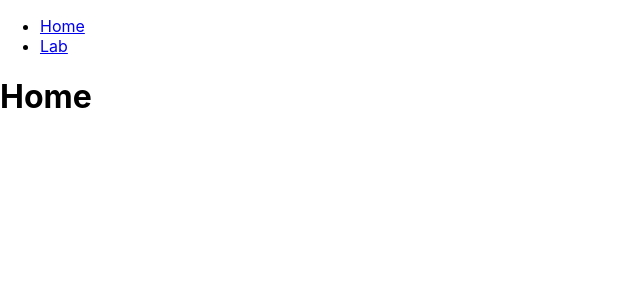
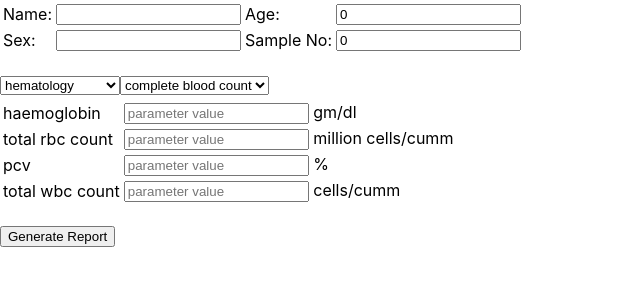
Before and after one commit to Anantharaj87/AnythingUnderTheSun, a React (Create React App) app in the folder projects/hk_kcare/: page / in a window 1280 px wide. Shown: the top 300 px of the page, without its empty margins (0-640 px from the left). Built offline with nearby package versions, Linux system fonts and the light colour scheme.

Commit message:
first cut

```diff
--- a/projects/hk_kcare/src/App.js
+++ b/projects/hk_kcare/src/App.js
@@ -11,9 +11,8 @@ function App(props) {
     <BrowserRouter>
       <Routes>
         <Route path="/" element={<Layout />}>
-          <Route index element={<Home />} />
-          <Route path="lab" element={<Lab labparamsinfo={ props.labparamsinfo } />} />
-          <Route path="*" element={<Home />} />
+          <Route index element={<Lab labparamsinfo={ props.labparamsinfo } />} />
+          <Route path="*" element={<Lab labparamsinfo={ props.labparamsinfo } />} />
         </Route>
       </Routes>
     </BrowserRouter>
--- a/projects/hk_kcare/src/pages/Lab.js
+++ b/projects/hk_kcare/src/pages/Lab.js
@@ -37,43 +37,47 @@ const [childKey, setChildKey] = useState(0);
   const handleBranchChange = (e) => {
     const { name, value } = e.target
 
-/*console.log("brr");
-console.log(name);
-console.log(value);*/
-
     setBranch(value);
   }
 
   const handleGroupChange = (e, group) => {
     const { name, value } = e.target
 
-/*console.log("grr");
-console.log(name);
-console.log(value);*/
-
     setGroup(value);
   }
 
 
+const [patientInfo, setPatientInfo] = useState({name: "", age: 0, sex: "", sampleno: 0});
 
+const updatePatientInfo = (e) => {
+const { name, value } = e.target
+
+	setPatientInfo(prev => {
+		return {...prev, [name]: value}
+	});
+
+	console.log(patientInfo);
+}
 
 	const onClick = (e, pa) => {
 		console.log('paramData', parameterData)
 
-		const printElement = ReactDOMServer.renderToString(<PrintableReportTable theadData={["parameter", "parametervalue"]} tbodyData={parameterData} />);
+		const printElement = ReactDOMServer.renderToString(<PrintableReportTable theadData={["parameter", "parametervalue", "ref"]} tbodyData={parameterData} patientInfo={patientInfo}/>);
 
 		html2pdf().from(printElement).save();
 
 		setParameterData(props.labparamsinfo.tests);
+		setPatientInfo({name: "", age: 0, sex: "", sampleno: 0});
 
 		setChildKey(prev => prev + 1);
 	}
 
   return (
     <div>
-	<button onClick={(e) => onClick(e, this)}>Save as PDF</button>
+	<ReportSpecificInputTable key={childKey} handleChange={handleChange} handleBranchChange={handleBranchChange} handleGroupChange={handleGroupChange} theadData={["parameter", "parametervalue"]} parameterData={parameterData} setParameterData={setParameterData} selectedBranch={selectedBranch} setBranch={setBranch} selectedGroup={selectedGroup} setGroup={setGroup} patientInfo={patientInfo} updatePatientInfo={updatePatientInfo}/>
 
-<ReportSpecificInputTable key={childKey} handleChange={handleChange} handleBranchChange={handleBranchChange} handleGroupChange={handleGroupChange} theadData={["parameter", "parametervalue"]} parameterData={parameterData} setParameterData={setParameterData} selectedBranch={selectedBranch} setBranch={setBranch} selectedGroup={selectedGroup} setGroup={setGroup} />
+<br />
+	<button onClick={(e) => onClick(e, this)}>Generate Report</button>
     </div>
   );
 }
--- a/projects/hk_kcare/src/pages/Layout.js
+++ b/projects/hk_kcare/src/pages/Layout.js
@@ -3,17 +3,6 @@ import { Outlet, Link } from "react-router-dom";
 const Layout = () => {
   return (
     <>
-      <nav>
-        <ul>
-          <li>
-            <Link to="/">Home</Link>
-          </li>
-          <li>
-            <Link to="/lab">Lab</Link>
-          </li>
-        </ul>
-      </nav>
-
       <Outlet />
     </>
   )
--- a/projects/hk_kcare/src/pages/PrintableReportTable.js
+++ b/projects/hk_kcare/src/pages/PrintableReportTable.js
@@ -1,31 +1,28 @@
 
-export default function PrintableReportTable({
-    theadData,
-    tbodyData
-}) {
+export default function PrintableReportTable({theadData, tbodyData, patientInfo}) {
 
     const getDistinctBranches = () => {
         return tbodyData.map(item => item.branch)
             .filter((item, index, arr) => arr.indexOf(item) === index)
-    };
+    }
 
     const getDistinctGroups = (branch) => {
         return tbodyData.filter((item, index, arr) => {
             return item.branch === branch;
         }).map(item => item.group).filter((item, index, arr) => arr.indexOf(item) === index)
-    };
+    }
 
     const getParams = (branch, group) => {
         return tbodyData.filter((item, index, arr) => {
             return item.branch === branch && item.group === group;
         })
-    };
+    }
 
     const hasParametersPopulatedForBranch = (branch) => {
         return tbodyData.filter((item, index, arr) => {
             return item.branch === branch;
         }).filter((item, index, arr) => item.parametervalue && item.parametervalue !== "" && item.parametervalue !== null).length > 0;
-    };
+    }
 
 
     const hasParametersPopulatedForBranchGroup = (branch, group) => {
@@ -34,8 +31,36 @@ export default function PrintableReportTable({
         }).filter((item, index, arr) => {
             return item.group === group;
         }).filter((item, index, arr) => item.parametervalue && item.parametervalue !== "" && item.parametervalue !== null).length > 0;
-    };
+    }
 
+const computeCellValue = (row, key) => {
+	if (key == "parametervalue") {
+		return row[key] + " " + (row["ref"]?(row["ref"]["unit"]?row["ref"]["unit"]:""):"");
+	} else if (key == "ref") {
+		let refval = "";
+
+		if(row["ref"]) {
+			if (row["ref"]["range"]) {
+				if (row["ref"]["range"]["min"] && row["ref"]["range"]["max"]) {
+					refval = row["ref"]["range"]["min"] + " - " + row["ref"]["range"]["max"];
+					refval += (row["ref"]["unit"]?(" "+row["ref"]["unit"]):"");
+				} else if (row["ref"]["range"]["min"]) {
+					refval = ">" + row["ref"]["range"]["min"];
+					refval += (row["ref"]["unit"]?(" "+row["ref"]["unit"]):"");
+				} else if (row["ref"]["range"]["max"]) {
+					refval = "<" + row["ref"]["range"]["max"];
+					refval += (row["ref"]["unit"]?(" "+row["ref"]["unit"]):"");
+				} else {
+				}
+			}
+		}
+
+		return refval;
+	} else {
+		return row[key];
+	}
+
+}
 
     return (
 <div>
@@ -43,21 +68,24 @@ export default function PrintableReportTable({
 		<table>
 			<tbody>
 				<tr>
-					<td>Name:</td>
-					<td>Age:</td>
-					<td>Sex:</td>
+					<td>Name: {patientInfo.name}</td>
+					<td>Age: {patientInfo.age}</td>
+					<td>Sex: {patientInfo.sex}</td>
 				</tr>
 				<tr>
-					<td>Sample No:</td>
-					<td>Date:</td>
+					<td>Sample No: {patientInfo.sampleno}</td>
+					<td>Date: {(new Date()).toString()}</td>
 				</tr>
+			</tbody>
+		</table>
+		<br />
+		<h1>LABORATORY REPORT</h1>
+		<table>
+			<tbody>
 				<tr>
-					<td>LABORATORY REPORT</td>
-				</tr>
-				<tr>
-					<td>Test Name</td>
-					<td>Results</td>
-					<td>Reference Level</td>
+					<td>TEST NAME</td>
+					<td>RESULTS/UNITS</td>
+					<td>REFERENCE VALUE</td>
 				</tr>
 			</tbody>
 		</table>
@@ -98,7 +126,7 @@ export default function PrintableReportTable({
 								            return <tr key = {index}>
 										{
 								                    theadData.map((key, index) => {
-								                        return <td key = {index} > {row[key]} </td>
+								                        return <td key = {index} > {computeCellValue(row, key)} </td>
 								                    })
 								                }
 								                </tr>
--- a/projects/hk_kcare/src/pages/ReportSpecificInputTable.js
+++ b/projects/hk_kcare/src/pages/ReportSpecificInputTable.js
@@ -1,7 +1,7 @@
 import { useState, useEffect } from 'react'
 import Table from "./Table";
 
-export default function ReportSpecificInputTable({handleChange, handleBranchChange, handleGroupChange, theadData, parameterData, setParameterData, selectedBranch, setBranch, selectedGroup, setGroup}) {
+export default function ReportSpecificInputTable({handleChange, handleBranchChange, handleGroupChange, theadData, parameterData, setParameterData, selectedBranch, setBranch, selectedGroup, setGroup, patientInfo, updatePatientInfo}) {
 
 const getDistinctBranches = () => {
 	return parameterData.map(item => item.branch)
@@ -62,18 +62,62 @@ useEffect(() => {
 }, [selectedBranch]);
 
 useEffect(() => {
-console.log(selectedBranch);
-console.log(selectedGroup);
-console.log(getParams(selectedBranch, selectedGroup));
-
 	setPickedParams(getParams(selectedBranch, selectedGroup));
 
-	console.log(pickedParams);
 	setChildKey(prev => prev + 1);
 
 }, [selectedGroup]);
 
  return (
+<div>
+	<div>
+		<table>
+			<tbody>
+				<tr>
+					<td>Name:</td>
+					<td>
+						<input
+						  name="name"
+						  defaultValue={patientInfo.name}
+						  type="text"
+						  onChange={(e) => updatePatientInfo(e)}
+						/>
+					</td>
+					<td>Age:</td>
+					<td>
+						<input
+						  name="age"
+						  defaultValue={patientInfo.age}
+						  type="text"
+						  onChange={(e) => updatePatientInfo(e)}
+						/>
+					</td>
+				</tr>
+				<tr>
+					<td>Sex:</td>
+					<td>
+						<input
+						  name="sex"
+						  defaultValue={patientInfo.sex}
+						  type="text"
+						  onChange={(e) => updatePatientInfo(e)}
+						/>
+					</td>
+					<td>Sample No:</td>
+					<td>
+						<input
+						  name="sampleno"
+						  defaultValue={patientInfo.sampleno}
+						  type="text"
+						  onChange={(e) => updatePatientInfo(e)}
+						/>
+					</td>
+
+				</tr>
+			</tbody>
+		</table>
+	</div>
+	<br />
 	<div>
 
 		<select name="branchselector" value={selectedBranch} onChange={(e) => handleBranchChange(e)}>
@@ -101,5 +145,6 @@ console.log(getParams(selectedBranch, selectedGroup));
 
 
 	</div>
+</div>
 )
 }
--- a/projects/hk_kcare/src/pages/Table.js
+++ b/projects/hk_kcare/src/pages/Table.js
@@ -26,7 +26,7 @@ export default function Table({handleChange, theadData, tbodyData}) {
 					  type="text"
 					  onChange={(e) => handleChange(e, row["parameter"])}
 					  placeholder="parameter value"
-					/>
+					/> {row["ref"]?(row["ref"]["unit"]?row["ref"]["unit"]:""):""}
 				      </td>)
 			}
                    })}
```
Lines whose indentation alone changed are shown as unchanged.
